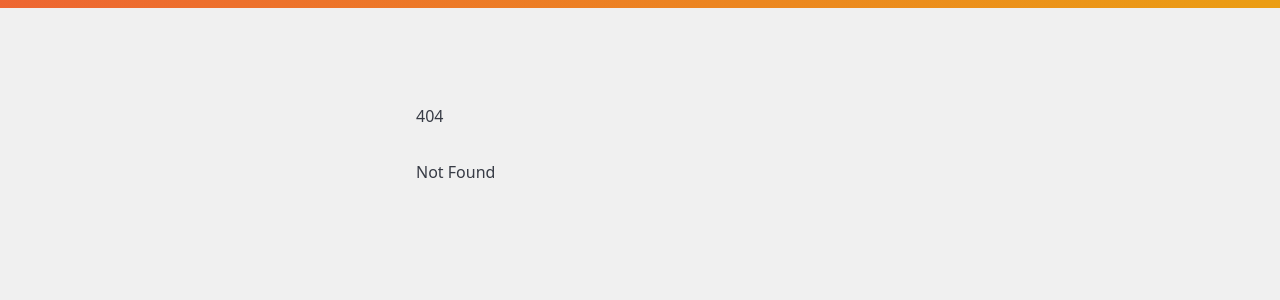
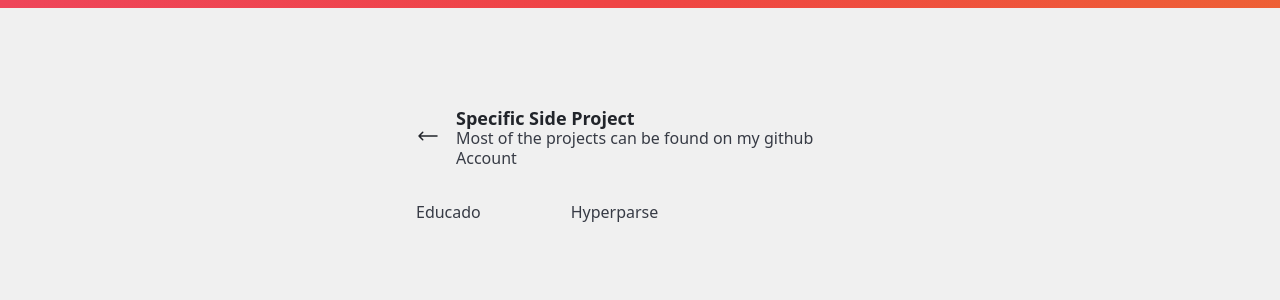
Before and after one commit to bodeby/portfolio, a SvelteKit app: page /projects/1 in a window 1280 px wide. Before the commit this address had no page. Shown: the top 300 px of the page. Built offline with nearby package versions, Linux system fonts and the light colour scheme.

Commit message:
fix(edu_title): fixed mistake in education title

```diff
--- a/src/lib/data/education.json
+++ b/src/lib/data/education.json
@@ -1,11 +1,11 @@
 [
 	{
-		"title": "MS.c. in Software Engineering",
+		"title": "MSc in Software Engineering",
 		"school": "Aalborg University CPH, Denmark",
 		"period": "2023 - 2025"
 	},
 	{
-		"title": "BS.c. in Software Engineering",
+		"title": "BSc in Software Engineering",
 		"school": "Aalborg University CPH, Denmark",
 		"period": "2020 - 2023"
 	}
--- a/src/lib/data/projects.json
+++ b/src/lib/data/projects.json
@@ -3,13 +3,13 @@
 		"title": "Educado",
 		"company": "Open Source",
 		"period": "2022",
-		"link": "https://crates.io/crates/hyperparse",
+		"link": "https://github.com/Educado-App",
 		"description": "Project Maintainer for Open Source education platform, with a focus on accessibility and usability for the poorest communities in Brazil.",
-		"technologies": ["TS", "React", "DevOps", "Management", "Planning"]
+		"technologies": ["Github", "DevOps", "Project Management", "Project Planning"]
 	},
 	{
 		"title": "Hyperparse",
-		"company": "WIP",
+		"company": "Work in Progress",
 		"period": "2023",
 		"link": "https://crates.io/crates/hyperparse",
 		"description": "Flexible HTML parsing library implemented in Rust. It allows you to parse HTML documents, extract structured information, and perform various operations on the parsed data.",
--- /dev/null
+++ b/src/routes/projects/[slug]/+page.svelte
@@ -0,0 +1,23 @@
+<script lang="ts">
+	// Data
+	import projects from '$lib/data/projects.json';
+
+	// Components
+    import SubHeader from '$lib/components/layout/SubHeader.svelte';
+
+    let headerProps = {
+        title: 'Specific Side Project',
+        message: 'Most of the projects can be found on my github Account',
+        backlink: '/projects'
+    }
+</script>
+
+<!-- Sub page header -->
+<SubHeader {...headerProps}/>
+
+<!-- Side Projects -->
+<section class="gap-4 columns-1 md:columns-2 lg:columns-3">
+	{#each projects as exp}
+        <p>{exp.title}</p>
+	{/each}
+</section>
```
